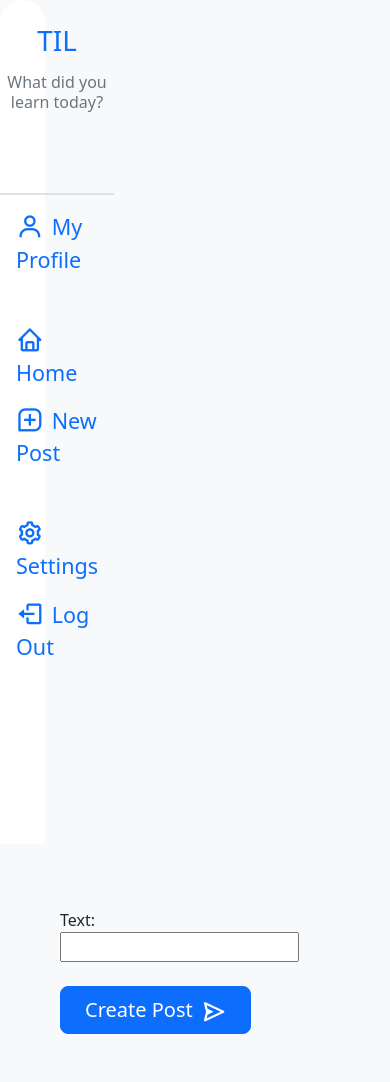
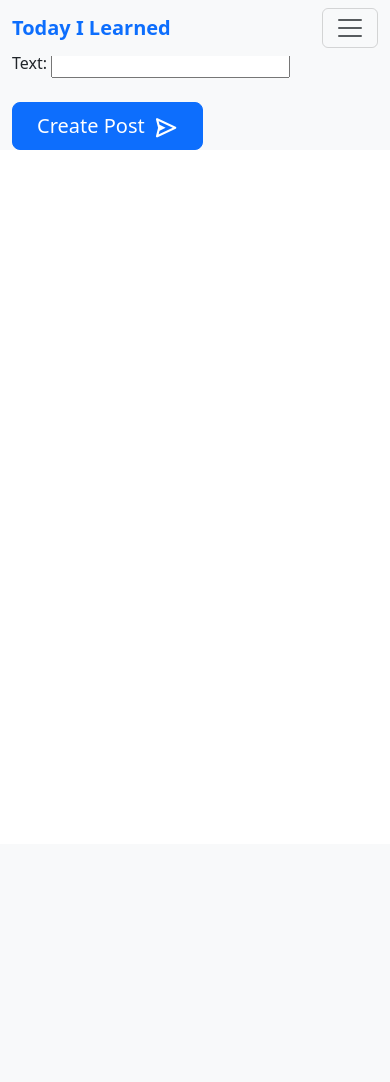
Before and after one commit to perez-kay/TIL, a Django app: page /new/ in a window 390 px wide. After the commit the page ends 150 px from the top, so only its background shows below. Run offline with Django 5.2, Linux system fonts and the light colour scheme; the visitor is signed in with stand-in values (Sample User, id 1).

Commit message:
created a responsive navbar

```diff
--- a/templates/base.html
+++ b/templates/base.html
@@ -19,8 +19,63 @@
     <body>
         <div class="bg-light ">
             <div class="row">
-                <div class="col-2">
-                    <nav class="vh-100 rounded-top-5 bg-white position-sticky top-0 start-0">
+                <div class="col-xl-2 col-md-3">
+                    <nav class="d-md-none navbar navbar-expand-md bg-body-tertiary fixed-top">
+                        <div class="container-fluid">
+                            <a class="navbar-brand text-primary fw-bold" href="#">Today I Learned</a>
+                            <button class="navbar-toggler"
+                                    type="button"
+                                    data-bs-toggle="offcanvas"
+                                    data-bs-target="#offcanvasNavbar"
+                                    aria-controls="offcanvasNavbar"
+                                    aria-label="Toggle navigation">
+                                <span class="navbar-toggler-icon"></span>
+                            </button>
+                            <div class="offcanvas offcanvas-start"
+                                 tabindex="-1"
+                                 id="offcanvasNavbar"
+                                 aria-labelledby="offcanvasNavbarLabel">
+                                <div class="offcanvas-header">
+                                    <h1 class="offcanvas-title text-primary" id="offcanvasNavbarLabel">
+                                        Today I Learned
+                                    </h1>
+                                    <button type="button"
+                                            class="btn-close"
+                                            data-bs-dismiss="offcanvas"
+                                            aria-label="Close"></button>
+                                </div>
+                                <div class="offcanvas-body">
+                                    <ul class="navbar-nav justify-content-end flex-grow-1 pe-3">
+                                        {% if request.user.is_authenticated %}
+                                            <li class="nav-item">
+                                                <a class="nav-link fs-4"
+                                                   href="{% url 'profiles:detail' request.user.username %}"><i class="bx-fw bx bx-user"></i>My Profile</a>
+                                            </li>
+                                        {% endif %}
+                                        <li class="nav-item">
+                                            <a class="nav-link fs-4" href={% url 'feed:index' %}><i class="bx-fw bx bx-home"></i>Home</a>
+                                        </li>
+                                        {% if request.user.is_authenticated %}
+                                            <li class="nav-item">
+                                                <a class="nav-link fs-4 js-toggle-modal" href={% url 'feed:new_post' %}><i class='bx bx-fw bx-message-square-add'></i>New Post</a>
+                                            </li>
+                                            <li class="nav-item">
+                                                <a class="nav-link fs-4" href="{% url 'profiles:settings' %}"><i class='bx bx-fw bx-cog'></i>Settings</a>
+                                            </li>
+                                            <li class="nav-item">
+                                                <a class="nav-link fs-4" href={% url 'account_logout' %}><i class="bx-fw bx bx-log-out"></i>Log Out</a>
+                                            </li>
+                                        {% else %}
+                                            <li class="nav-item">
+                                                <a class="nav-link fs-4" href={% url 'account_login' %}><i class="bx-fw bx bx-log-in"></i>Log In</a>
+                                            </li>
+                                        {% endif %}
+                                    </ul>
+                                </div>
+                            </div>
+                        </div>
+                    </nav>
+                    <nav class="d-none d-md-block vh-100 rounded-top-5 bg-white position-sticky top-0 start-0">
                         <ul class="nav flex-column ">
                             <h1 class="text-center text-primary pt-4 pb-2">TIL</h1>
                             <h2 class="text-center text-secondary border-bottom border-2 pb-4 fs-6">
@@ -53,7 +108,7 @@
                         </ul>
                     </nav>
                 </div>
-                <div class="col m-5 pt-3">
+                <div class="col-xl-9 col-md-8 mt-5">
                     {% if messages %}
                         {% for message in messages %}
                             <div class="alert alert-{% if message.tags %}{{ message.tags }}{% else %}primary{% endif %} alert-dismissible fade show px-3 mx-5 mt-3"
@@ -67,8 +122,10 @@
                         {% endfor %}
                     {% endif %}
                     <div class="container">
-                        {% block body %}
-                        {% endblock body %}
+                        <div class="">
+                            {% block body %}
+                            {% endblock body %}
+                        </div>
                     </div>
                 </div>
             </div>
```
